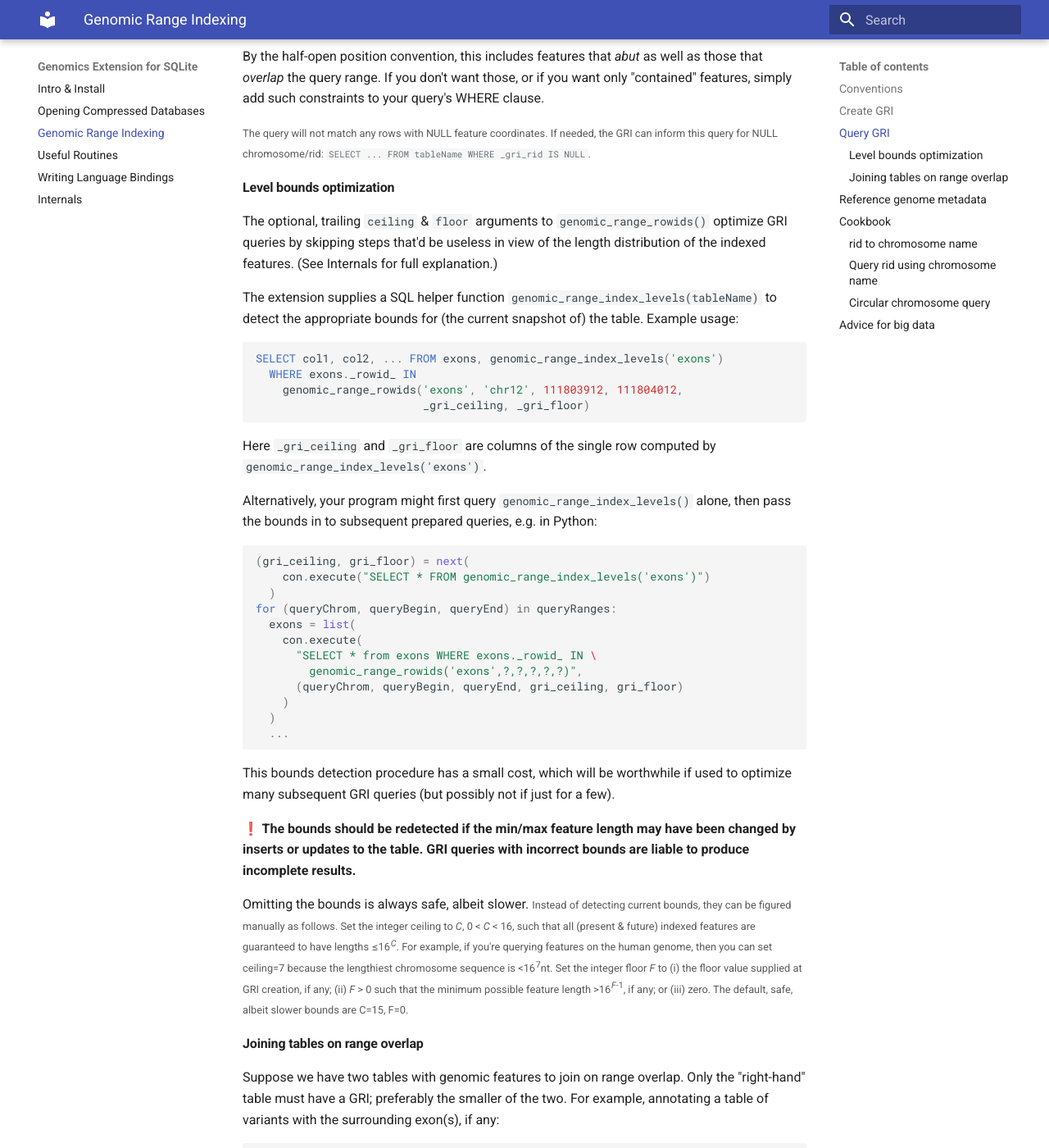
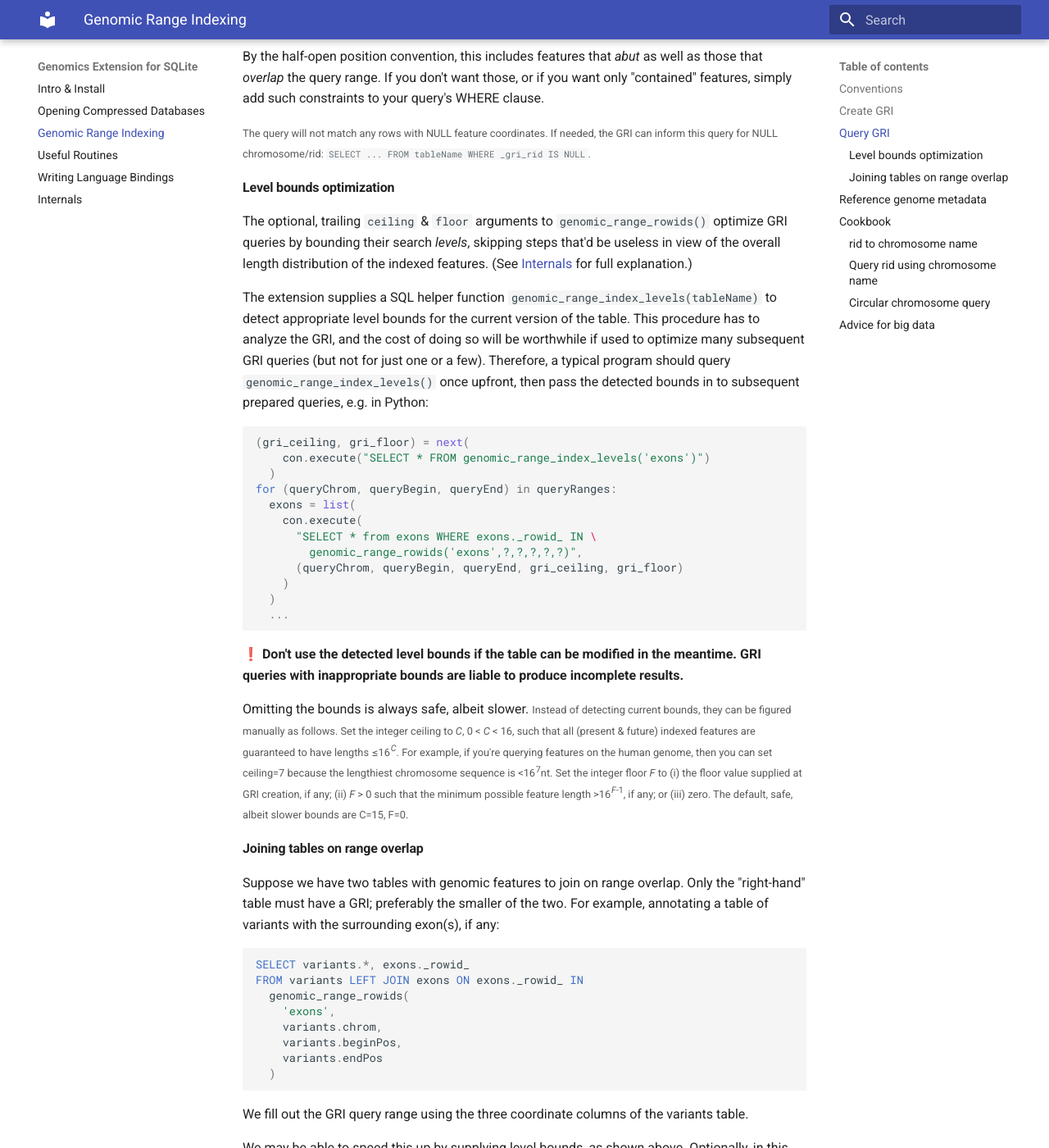
Before and after one commit to mlin/GenomicSQLite, an MkDocs documentation site: the page built from docs/guide_gri.md, in a window 1280 px wide and 1400 px high, scrolled down 2366 px. Shown: the whole window at 82% size. Built offline with MkDocs 1.6.1 and Material for MkDocs 9.7.7, drawn with Linux system fonts in a browser that asks for light colours; some of the changed text lies outside the part shown.

Commit message:
revise genomic_range_index_levels() docs on recommended usage

````diff
--- a/docs/guide_gri.md
+++ b/docs/guide_gri.md
@@ -160,20 +160,9 @@ By the half-open position convention, this includes features that *abut* as well
 
 #### Level bounds optimization
 
-The optional, trailing `ceiling` & `floor` arguments to `genomic_range_rowids()` optimize GRI queries by skipping steps that'd be useless in view of the length distribution of the indexed features. (See Internals for full explanation.)
+The optional, trailing `ceiling` & `floor` arguments to `genomic_range_rowids()` optimize GRI queries by bounding their search *levels*, skipping steps that'd be useless in view of the overall length distribution of the indexed features. (See [Internals](internals.md) for full explanation.)
 
-The extension supplies a SQL helper function `genomic_range_index_levels(tableName)` to detect the appropriate bounds for (the current snapshot of) the table. Example usage:
-
-```sql
-SELECT col1, col2, ... FROM exons, genomic_range_index_levels('exons')
-  WHERE exons._rowid_ IN
-    genomic_range_rowids('exons', 'chr12', 111803912, 111804012,
-                         _gri_ceiling, _gri_floor)
-```
-
-Here `_gri_ceiling` and `_gri_floor` are columns of the single row computed by `genomic_range_index_levels('exons')`.
-
-Alternatively, your program might first query `genomic_range_index_levels()` alone, then pass the bounds in to subsequent prepared queries, e.g. in Python:
+The extension supplies a SQL helper function `genomic_range_index_levels(tableName)` to detect appropriate level bounds for the current version of the table. This procedure has to analyze the GRI, and the cost of doing so will be worthwhile if used to optimize many subsequent GRI queries (but not for just one or a few). Therefore, a typical program should query `genomic_range_index_levels()` once upfront, then pass the detected bounds in to subsequent prepared queries, e.g. in Python:
 
 ```python3
 (gri_ceiling, gri_floor) = next(
@@ -190,15 +179,28 @@ for (queryChrom, queryBegin, queryEnd) in queryRanges:
   ...
 ```
 
-This bounds detection procedure has a small cost, which will be worthwhile if used to optimize many subsequent GRI queries (but possibly not if just for a few).
-
-**❗ The bounds should be redetected if the min/max feature length may have been changed by inserts or updates to the table. GRI queries with incorrect bounds are liable to produce incomplete results.**
+**❗ Don't use the detected level bounds if the table can be modified in the meantime. GRI queries with inappropriate bounds are liable to produce incomplete results.**
 
 Omitting the bounds is always safe, albeit slower. <small>Instead of detecting current bounds, they can be figured manually as follows. Set the integer ceiling to *C*, 0 &lt; *C* &lt; 16, such that all (present & future) indexed features are guaranteed to have lengths &le;16<sup>*C*</sup>. For example, if you're querying features on the human genome, then you can set ceiling=7 because the lengthiest chromosome sequence is &lt;16<sup>7</sup>nt. Set the integer floor *F* to (i) the floor value supplied at GRI creation, if any; (ii) *F* &gt; 0 such that the minimum possible feature length &gt;16<sup>*F*-1</sup>, if any; or (iii) zero. The default, safe, albeit slower bounds are C=15, F=0.</small>
 
 #### Joining tables on range overlap
 
 Suppose we have two tables with genomic features to join on range overlap. Only the "right-hand" table must have a GRI; preferably the smaller of the two. For example, annotating a table of variants with the surrounding exon(s), if any:
+
+``` sql
+SELECT variants.*, exons._rowid_
+FROM variants LEFT JOIN exons ON exons._rowid_ IN
+  genomic_range_rowids(
+    'exons',
+    variants.chrom,
+    variants.beginPos,
+    variants.endPos
+  )
+```
+
+We fill out the GRI query range using the three coordinate columns of the variants table.
+
+We may be able to speed this up by supplying level bounds, as shown above. Optionally, in this case where we expect a "tight loop" of many GRI queries, we can even inline the bounds detection:
 
 ``` sql
 SELECT variants.*, exons._rowid_
@@ -214,7 +216,9 @@ FROM genomic_range_index_levels('exons'),
   )
 ```
 
-We fill out the GRI query range using the three coordinate columns of the variants table. The level bounds optimization is highly desirable for the "tight loop" of GRI queries during a join. See also "Advice for big data" below.
+Here `_gri_ceiling` and `_gri_floor` are columns of the single row computed by `genomic_range_index_levels('exons')`.
+
+See also "Advice for big data" below on optimizing storage layout for GRI queries.
 
 ### Reference genome metadata
 
````
